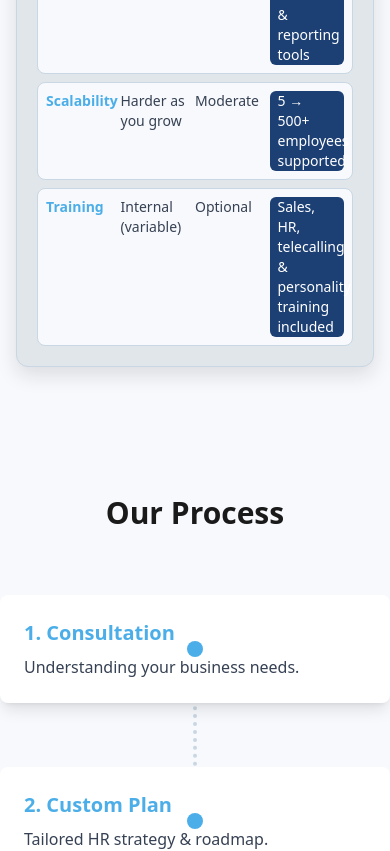
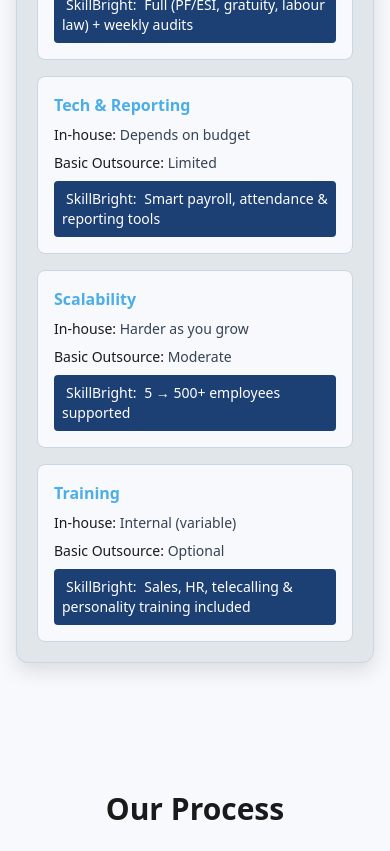
Before and after one commit to daphimo/skills-bright, a React (Vite) app: page / in a window 390 px wide. Shown: the part 4460-5311 px from the top of the page. Built offline with nearby package versions, Linux system fonts and the light colour scheme.

Commit message:
feat: Enhance Benefits and Process sections with comparison features and layout improvements

```diff
--- a/src/Benefits.tsx
+++ b/src/Benefits.tsx
@@ -165,7 +165,8 @@
     At a glance — SkillBright vs alternatives
   </h3>
 
-          <div className="flex flex-col gap-2">
+  {/* Desktop Table */}
+  <div className="hidden md:flex flex-col gap-2">
     {/* Header */}
     <div
       className="grid grid-cols-4 p-2 rounded-lg font-semibold text-sm"
@@ -215,7 +216,48 @@
       </div>
     ))}
   </div>
+
+  {/* Mobile Cards */}
+  <div className="flex flex-col gap-4 md:hidden">
+    {comparisonRows.map((row, idx) => (
+      <div
+        key={idx}
+        className="p-4 rounded-lg text-sm"
+        style={{
+          background: brandColors.background,
+          border: `1px solid ${brandColors.highlight}`,
+        }}
+      >
+        <div
+          className="font-semibold mb-2 text-base"
+          style={{ color: brandColors.primary }}
+        >
+          {row.feature}
         </div>
+        <div className="flex flex-col gap-2">
+          <div>
+            <span className="font-medium">In-house: </span>
+            <span className="text-gray-700">{row.inhouse}</span>
+          </div>
+          <div>
+            <span className="font-medium">Basic Outsource: </span>
+            <span className="text-gray-700">{row.basic}</span>
+          </div>
+          <div className="p-2 rounded" style={{ background: brandColors.secondary, color: "#fff" }}>
+            <span
+              className="font-medium rounded px-1"
+
+            >
+              SkillBright:
+            </span>{" "}
+            <span>{row.sb}</span>
+          </div>
+        </div>
+      </div>
+    ))}
+  </div>
+</div>
+
       </div>
     </section>
   );
--- a/src/Process.tsx
+++ b/src/Process.tsx
@@ -34,7 +34,7 @@
 
   return (
     <section
-      className="relative py-20 bg-white"
+      className="relative py-20 px-4 bg-white"
       style={{ backgroundColor: brandColors.background }}
     >
       {/* Section Title */}
@@ -47,8 +47,9 @@
 
       <div className="relative max-w-6xl mx-auto">
         {/* Vertical dotted line */}
-        <div className="absolute top-0 left-1/2 transform -translate-x-1/2 h-full border-l-4 border-dotted"
-             style={{ borderColor: brandColors.highlight }}
+        <div
+          className="absolute top-0 left-1/2 transform -translate-x-1/2 h-full border-l-4 border-dotted"
+          style={{ borderColor: brandColors.highlight }}
         ></div>
 
         <div className="flex flex-col space-y-16">
@@ -78,7 +79,7 @@
 
                 {/* Dot on the line */}
                 <div
-                  className="absolute top-1/2 transform -translate-y-1/2 left-1/2 -translate-x-1/2 w-4 h-4 rounded-full"
+                  className="absolute top-1/2 transform -translate-y-1/2 left-1/2 -translate-x-1/2 w-4 h-4 rounded-full hidden md:block"
                   style={{ backgroundColor: brandColors.primary }}
                 ></div>
               </div>
```
Lines whose indentation alone changed are shown as unchanged.
